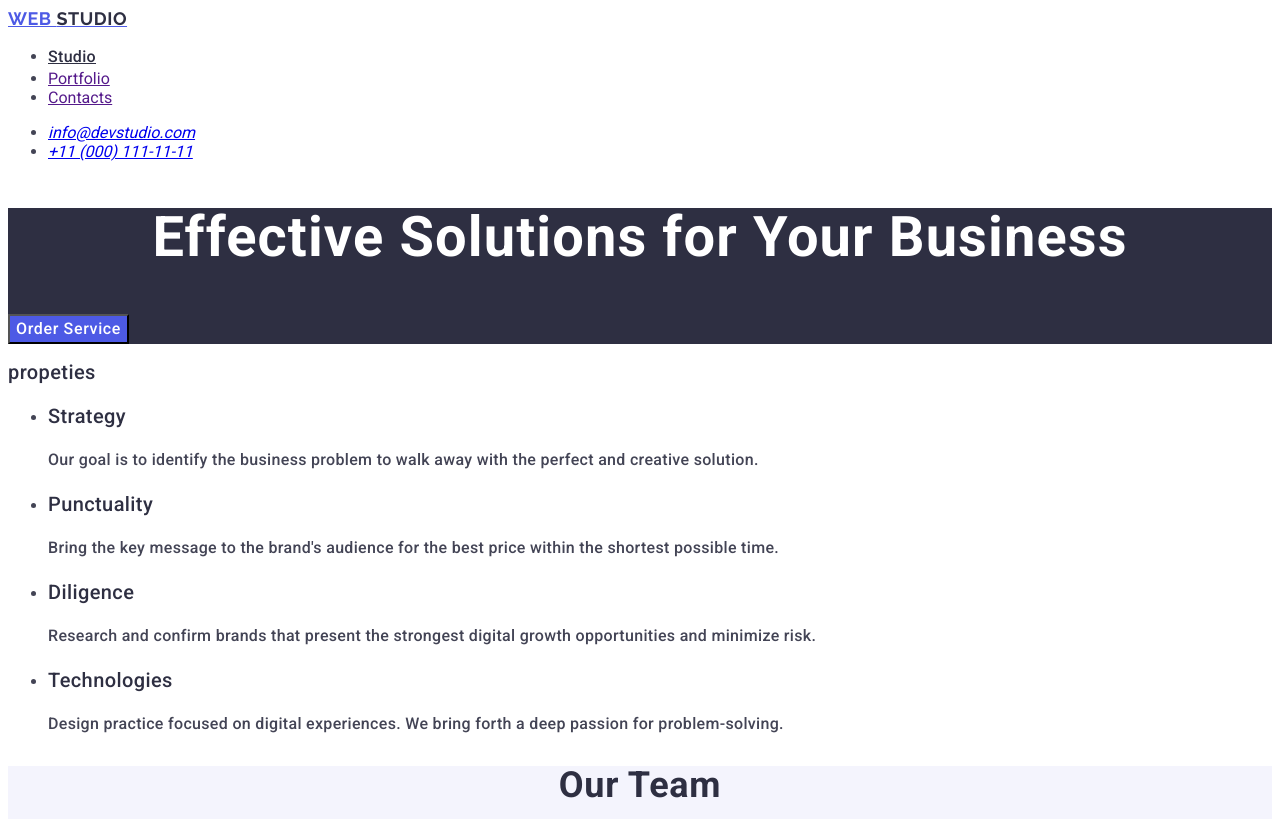
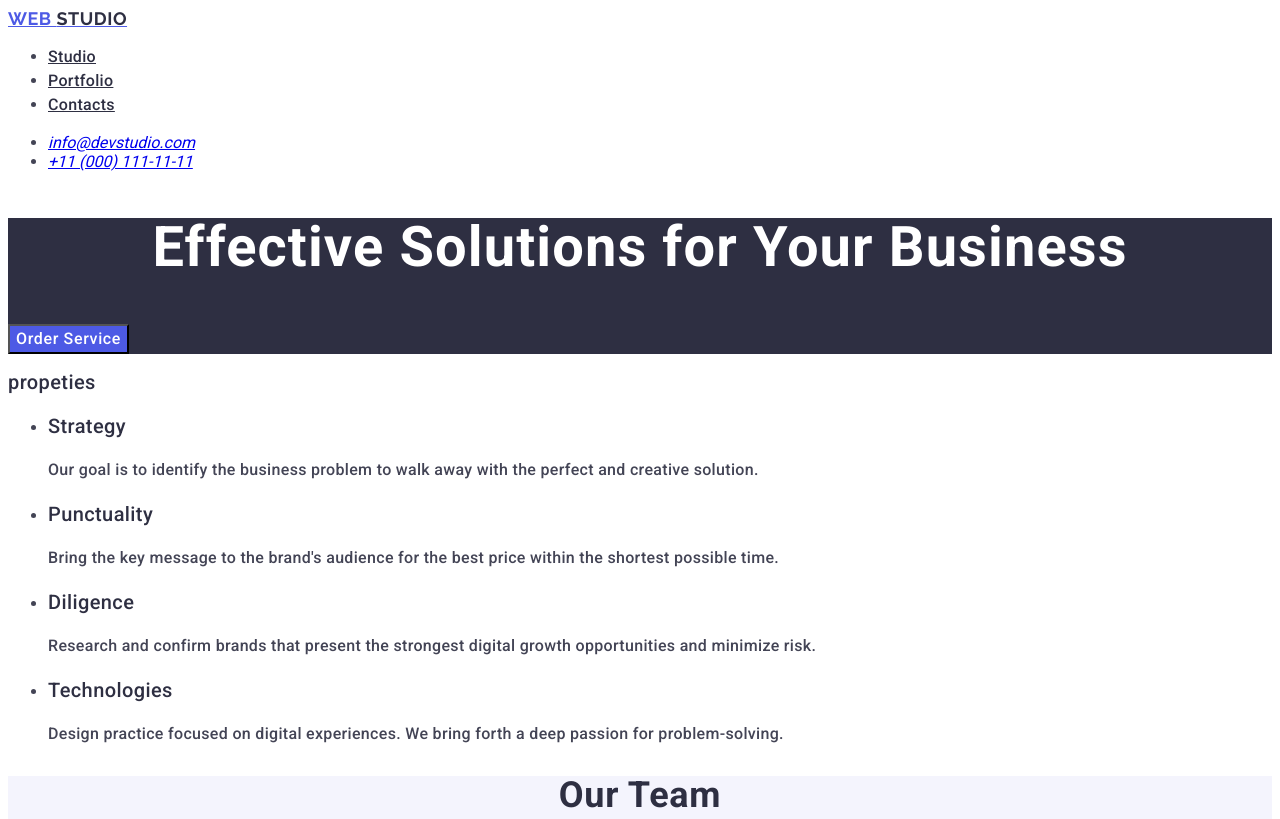
Before and after one commit to umaxyt/goit-markup-hw-03, a plain HTML site: page index.html in a window 1280 px wide. Shown: the top 819 px of the page. Drawn offline with Linux system fonts and the light colour scheme.

Commit message:
first section

```diff
--- a/index.html
+++ b/index.html
@@ -23,8 +23,8 @@
           <li>
             <a href="./index.html" class="studio">Studio</a>
           </li>
-          <li><a href="">Portfolio</a></li>
-          <li><a href="">Contacts</a></li>
+          <li><a href="./index.html" class="studio">Portfolio</a></li>
+          <li><a href="./index.html" class="studio">Contacts</a></li>
         </ul>
       </nav>
       <address>
@@ -137,7 +137,7 @@
           </li>
           <li>
             <img
-              src="images/projectpay.jpg"
+              src="./images/projectpay.jpg"
               width="360"
               height="300"
               alt="Cashless Payment"
```
